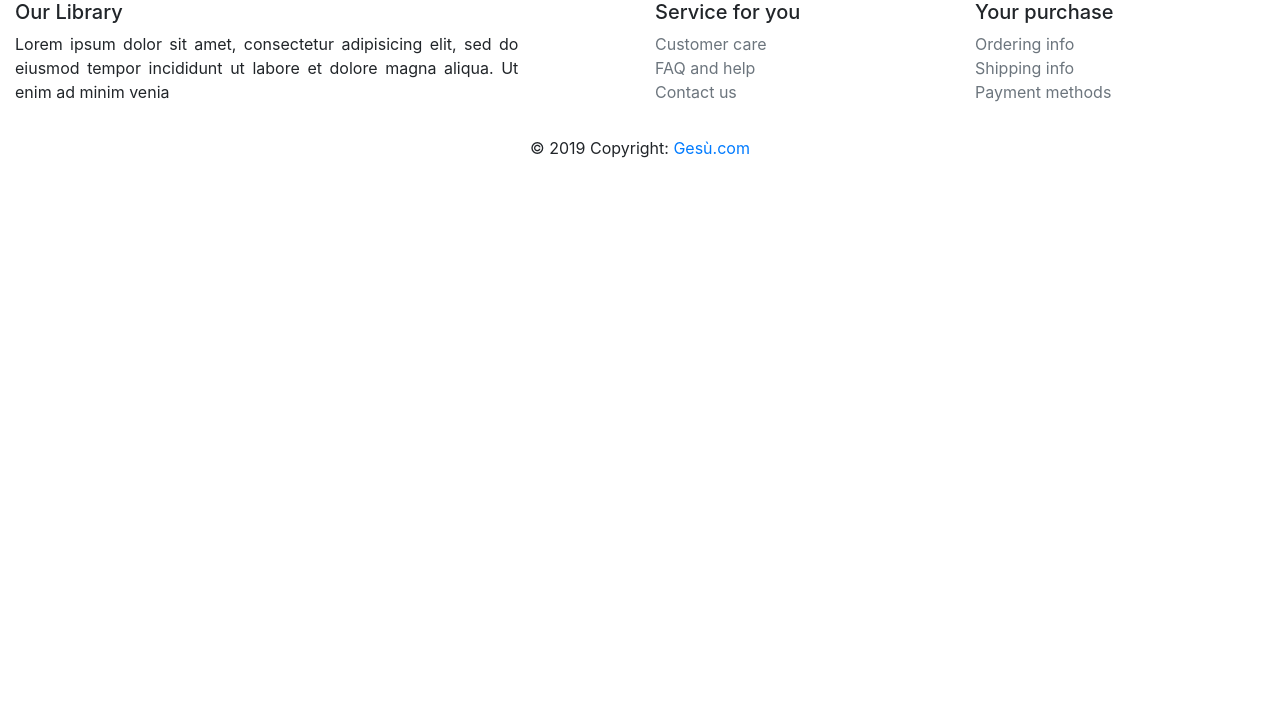
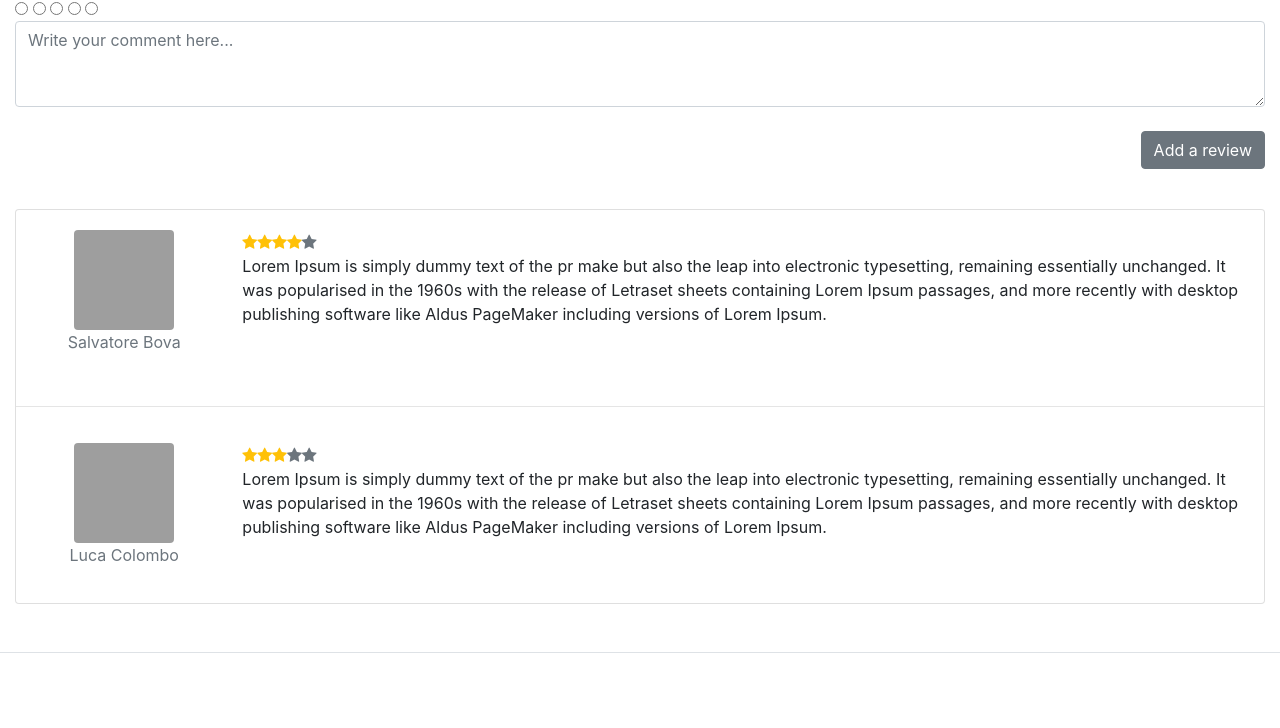
Before and after one commit to Saso995/HyperMediaProject2019, a website: page public/pages/bookPage.html in a window 1280 px wide. Shown: the part 585-1313 px from the top of the page. Before the commit the page ends 809 px from the top, so only its background shows below. Drawn offline with nearby package versions, Linux system fonts and the light colour scheme; no server answers; grey boxes are pictures that could not be loaded.

Commit message:
adding review in bookPage

```diff
--- a/public/pages/bookPage.html
+++ b/public/pages/bookPage.html
@@ -19,9 +19,6 @@
       <button class="navbar-toggler order-first" type="button" data-toggle="collapse" data-target="#navbarSupportedContent" aria-controls="navbarSupportedContent" aria-expanded="false" aria-label="Toggle navigation">
         <span class="navbar-toggler-icon"></span>
       </button>
-
-      <!---filter dropdown--->
-
 
       <!---search bar and button--->
       <form class="form-inline my-2 my-lg-0">
@@ -68,8 +65,9 @@
         </ul>
       </div>
     </nav>
+    <!---navbar--->
 
-    <!---container--->
+    <!---pagebody--->
     <div class="container-fluid">
       <div class="row" id="left_col">
         <div class="col-md-3">
@@ -128,7 +126,71 @@
 
       </div>
     </div>
+    <!---pagebody--->
+    <br><br>
+    <!-- reviews -->
+    <div class="container-fluid">
+      <h2 class="text-left">Users reviews</h2>
 
+      <div class="form-group shadow-textarea">
+        <fieldset class="rating">
+            <input type="radio" id="star5" name="rating" value="5" /><label class = "full" for="star5"></label>
+            <input type="radio" id="star4" name="rating" value="4" /><label class = "full" for="star4"></label>
+            <input type="radio" id="star3" name="rating" value="3" /><label class = "full" for="star3"></label>
+            <input type="radio" id="star2" name="rating" value="2" /><label class = "full" for="star2"></label>
+            <input type="radio" id="star1" name="rating" value="1" /><label class = "full" for="star1"></label>
+        </fieldset>
+        <textarea class="form-control z-depth-1" id="textarea" rows="3" placeholder="Write your comment here..."></textarea>
+        <br>
+        <div class="text-right">
+            <button class="btn btn-secondary" id="">Add a review</button>
+        </div>
+      </div>
+      <br>
+    	<div class="card">
+    	    <div class="card-body">
+    	        <div class="row">
+            	    <div class="col-md-2">
+            	        <img src="https://image.ibb.co/jw55Ex/def_face.jpg" class="img img-rounded rounded mx-auto d-block img-fluid" style="width: 100px; height: 100px";/>
+            	        <p class="text-secondary text-center">Salvatore Bova</p>
+            	    </div>
+            	    <div class="col-md-10">
+            	        <p>
+            	            <span class="float-left"><i class="text-warning fa fa-star"></i></span>
+                          <span class="float-left"><i class="text-warning fa fa-star"></i></span>
+            	            <span class="float-left"><i class="text-warning fa fa-star"></i></span>
+            	            <span class="float-left"><i class="text-warning fa fa-star"></i></span>
+                          <span class="float-left"><i class="text-secondary fa fa-star"></i></span>
+
+            	       </p>
+            	       <div class="clearfix"></div>
+            	        <p>Lorem Ipsum is simply dummy text of the pr make  but also the leap into electronic typesetting, remaining essentially unchanged. It was popularised in the 1960s with the release of Letraset sheets containing Lorem Ipsum passages, and more recently with desktop publishing software like Aldus PageMaker including versions of Lorem Ipsum.</p>
+            	    </div>
+    	        </div>
+    	    </div>
+          <hr>
+          <div class="card-body">
+    	        <div class="row">
+            	    <div class="col-md-2">
+            	        <img src="https://image.ibb.co/jw55Ex/def_face.jpg" class="img img-rounded rounded mx-auto d-block img-fluid" style="width: 100px; height: 100px";/>
+            	        <p class="text-secondary text-center">Luca Colombo</p>
+            	    </div>
+            	    <div class="col-md-10">
+            	        <p>
+            	            <span class="float-left"><i class="text-warning fa fa-star"></i></span>
+                          <span class="float-left"><i class="text-warning fa fa-star"></i></span>
+            	            <span class="float-left"><i class="text-warning fa fa-star"></i></span>
+            	            <span class="float-left"><i class="text-secondary fa fa-star"></i></span>
+                          <span class="float-left"><i class="text-secondary fa fa-star"></i></span>
+            	       </p>
+            	       <div class="clearfix"></div>
+            	        <p>Lorem Ipsum is simply dummy text of the pr make  but also the leap into electronic typesetting, remaining essentially unchanged. It was popularised in the 1960s with the release of Letraset sheets containing Lorem Ipsum passages, and more recently with desktop publishing software like Aldus PageMaker including versions of Lorem Ipsum.</p>
+            	    </div>
+    	        </div>
+    	    </div>
+    	</div>
+    </div>
+    <!-- reviews -->
 
     <!-- Footer -->
     <footer class="page-footer font-small footer-color pt-4 my-md-5 pt-md-5 border-top">
```
